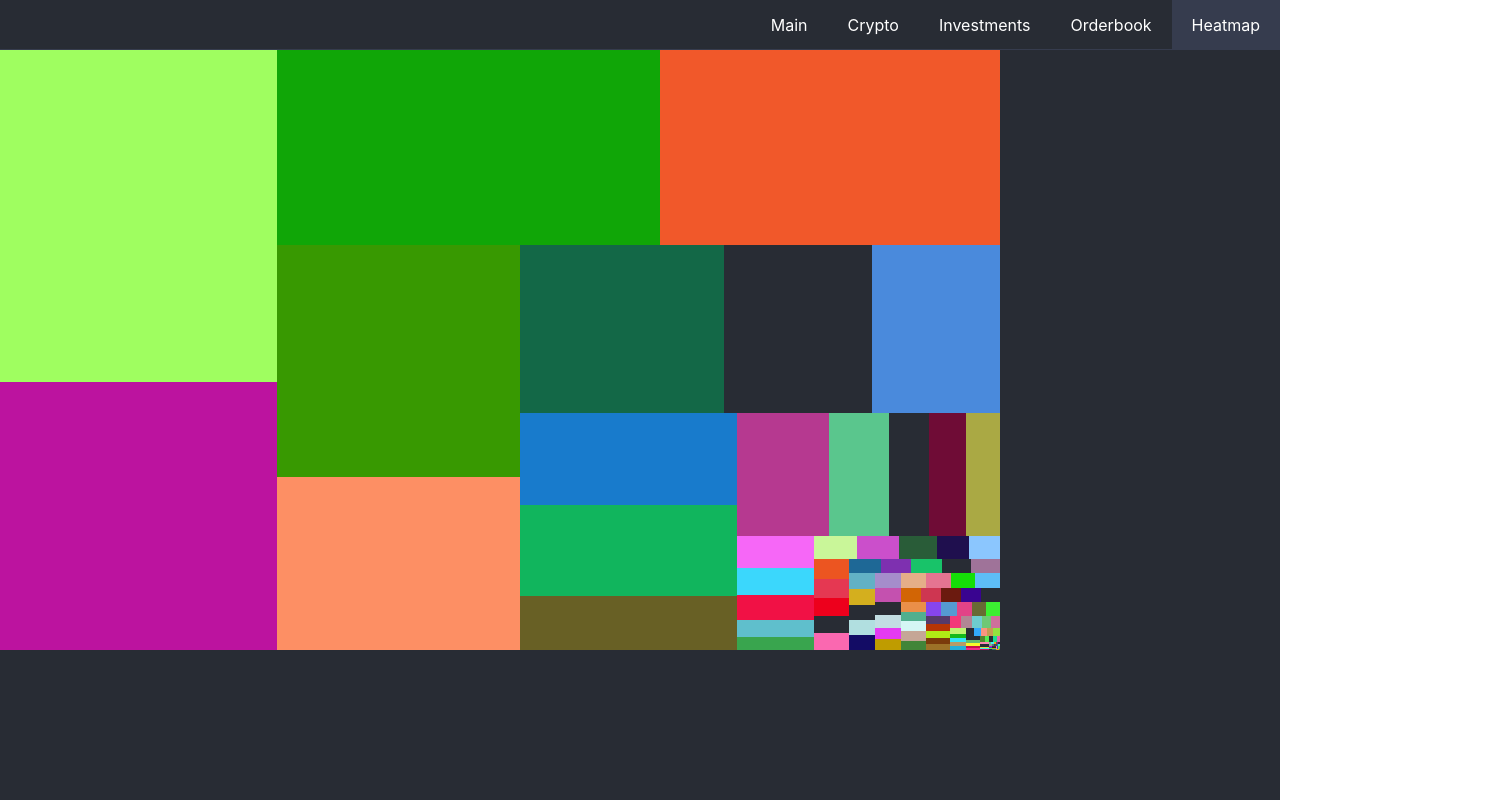
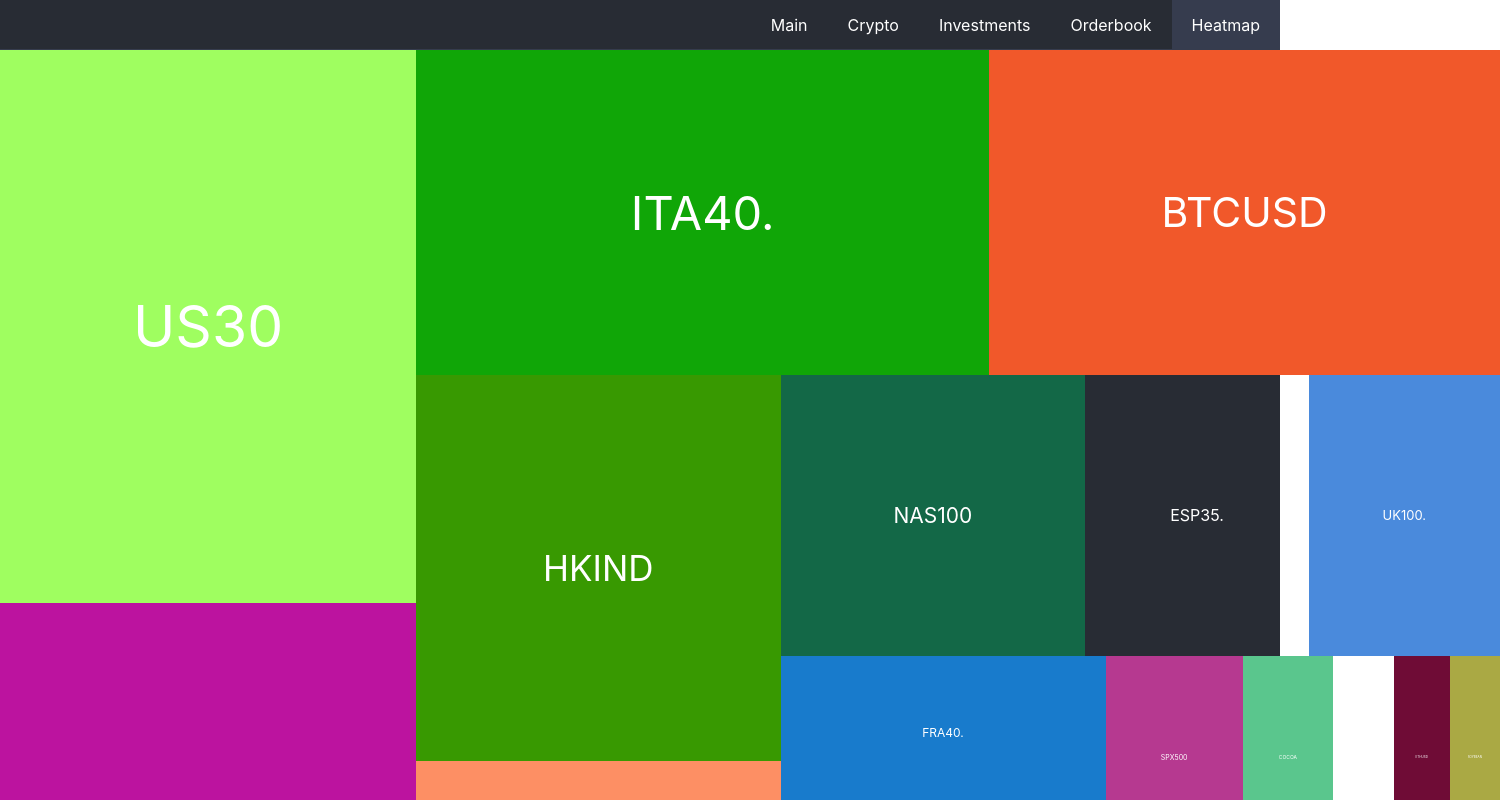
Before and after one commit to Storm8719/trading-tw-react, a React (Create React App) app: page /heatmap in a window 1280 px wide. Shown: the top 800 px of the page, 1500 px wide, since content can reach past the window. Built offline with nearby package versions, Linux system fonts and the light colour scheme; no server answers.

Commit message:
refactor + tooltip

```diff
--- a/src/components/Heatmap/Heatmap.jsx
+++ b/src/components/Heatmap/Heatmap.jsx
@@ -2,12 +2,13 @@ import React from "react";
 import dataObj from "./data";
 import s from "./Heatmap.module.css";
 import HeatmapItem from "./HeatmapItem";
+import ReactTooltip from "react-tooltip";
 
 
 const Heatmap = (props) => {
 
-    let b_width = props.width ? props.width : 1000;
-    let b_height = props.height ? props.height : 600;
+    let b_width = props.width ? props.width : 1500;
+    let b_height = props.height ? props.height : 1000;
     let box_S = b_width * b_height;
     let data = [];
     let askSum = 0;
@@ -92,9 +93,12 @@ const Heatmap = (props) => {
     }
 
 
-    return <div className={s.box} style={{width:b_width+"px", height:b_height+"px"}}>
+    return <>
+        <ReactTooltip clickable={true} />
+        <div className={s.box} style={{width:b_width+"px", height:b_height+"px"}}>
             {drawHeatmap(linesArr)}
-        </div>;
+        </div>
+    </>;
 }
 
 export default Heatmap;
--- a/src/components/Heatmap/Heatmap.module.css
+++ b/src/components/Heatmap/Heatmap.module.css
@@ -30,8 +30,10 @@
 
 .el{
     display: flex;
+    align-items: center;
+    justify-content: center;
 }
 .keySpan{
     position: absolute;
-    display: none;
+    /*display: none;*/
 }
--- a/src/components/Heatmap/HeatmapItem.jsx
+++ b/src/components/Heatmap/HeatmapItem.jsx
@@ -9,7 +9,7 @@ const HeatmapItem = (props) => {
         return '#'+Math.floor(Math.random()*16777215).toString(16);
     }
 
-    return <div className={s.el} style={{ background: getRandomBGColor(), ...itemStyle}}><span className={s.keySpan}>{name} {Math.round(el_S)}</span></div>
+    return <div data-tip={name} className={s.el} style={{ background: getRandomBGColor(), ...itemStyle}}><span style={{fontSize:(Math.round((el_S/4000)))+'px'}} className={s.keySpan} >{name}</span></div>
 }
 
 export default HeatmapItem;
```
